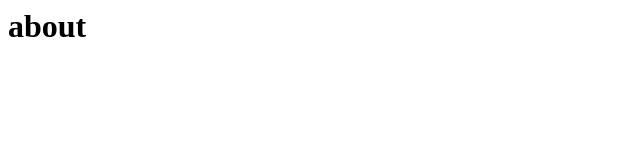
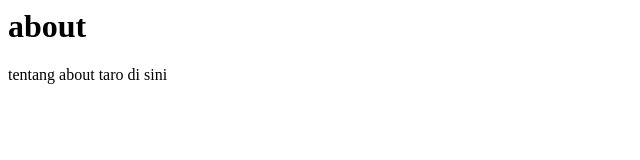
Before and after one commit to dzulfikarfitriana/test2, a plain HTML site: page about.html in a window 1280 px wide. Shown: the whole page, without its empty margins (0-640 px from the left). Drawn offline with Linux system fonts and the light colour scheme.

Commit message:
edit file about main

```diff
--- a/about.html
+++ b/about.html
@@ -7,5 +7,6 @@
 </head>
 <body>
     <h1>about</h1>
+    <p>tentang about taro di sini</p>
 </body>
 </html>
```
